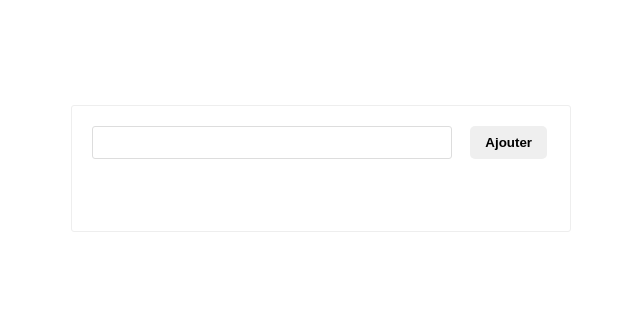
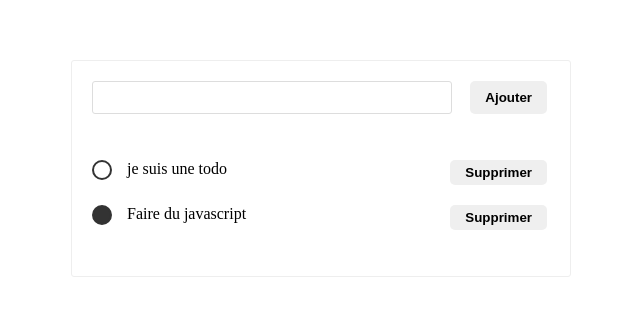
Before and after one commit to olivierlama/dyma-js-todo, a website built with webpack: page src/index.html in a window 1280 px wide. Shown: the part 232-548 px from the top of the page, without its empty margins (319-959 px from the left). Built offline with nearby package versions, Linux system fonts and the light colour scheme.

Commit message:
chargement todo

```diff
--- a/src/index.js
+++ b/src/index.js
@@ -1 +1,34 @@
 import "./styles.css";
+
+const ul = document.querySelector("ul");
+
+const todos = [
+  {
+    text: "je suis une todo",
+    done: false,
+  },
+  {
+    text: "Faire du javascript",
+    done: true,
+  },
+];
+
+function displayTodo() {
+  const todosNode = todos.map((todo, index) => {
+    //console.log(todo, index);
+    return createTodoElement(todo, index);
+  });
+  ul.innerHTML = "";
+  ul.append(...todosNode);
+}
+
+function createTodoElement(todo, index) {
+  const li = document.createElement("li");
+  li.innerHTML = `
+    <span class="todo ${todo.done ? "done" : ""}"></span>
+    <p>${todo.text}</p>
+    <button>Supprimer</button>
+  `;
+  return li;
+}
+displayTodo();
--- a/src/styles.css
+++ b/src/styles.css
@@ -53,6 +53,7 @@ ul {
 
 li {
   display: flex;
+  padding: 10px 0px;
 }
 
 li p {
```
